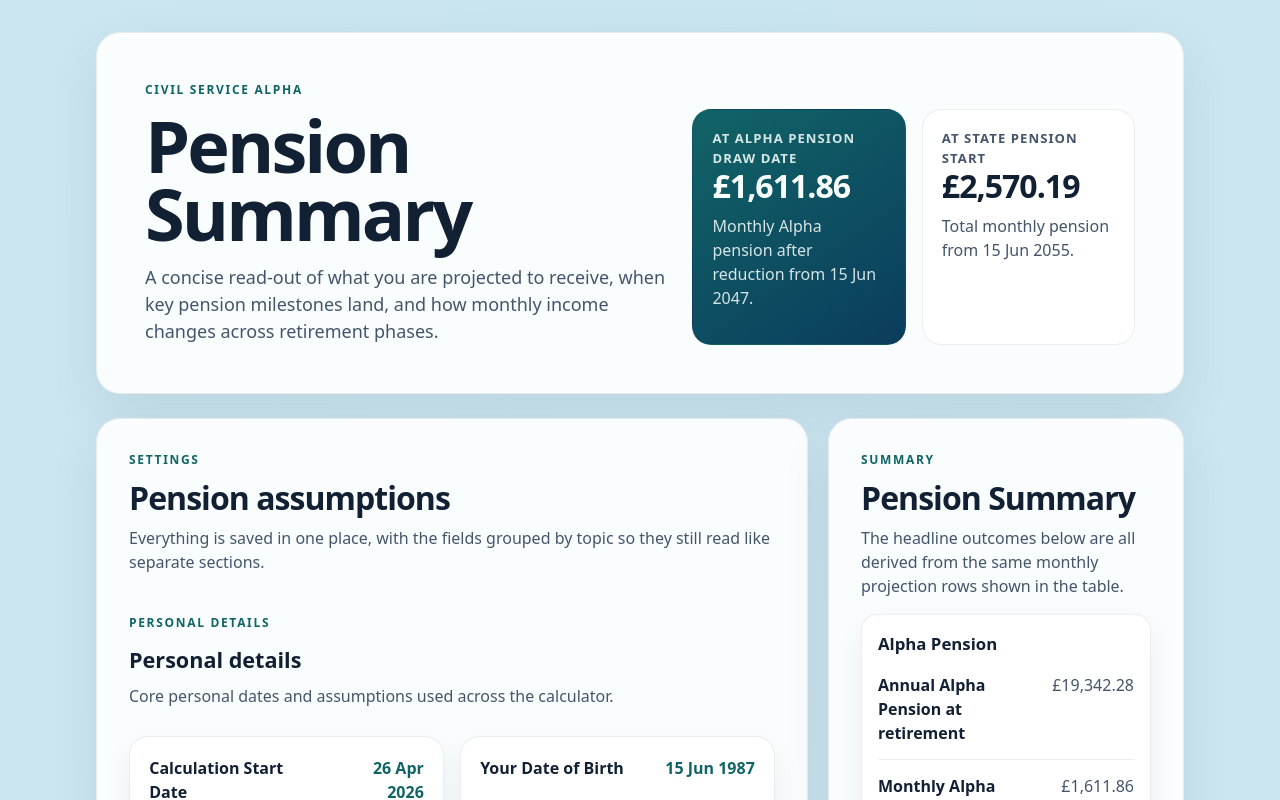
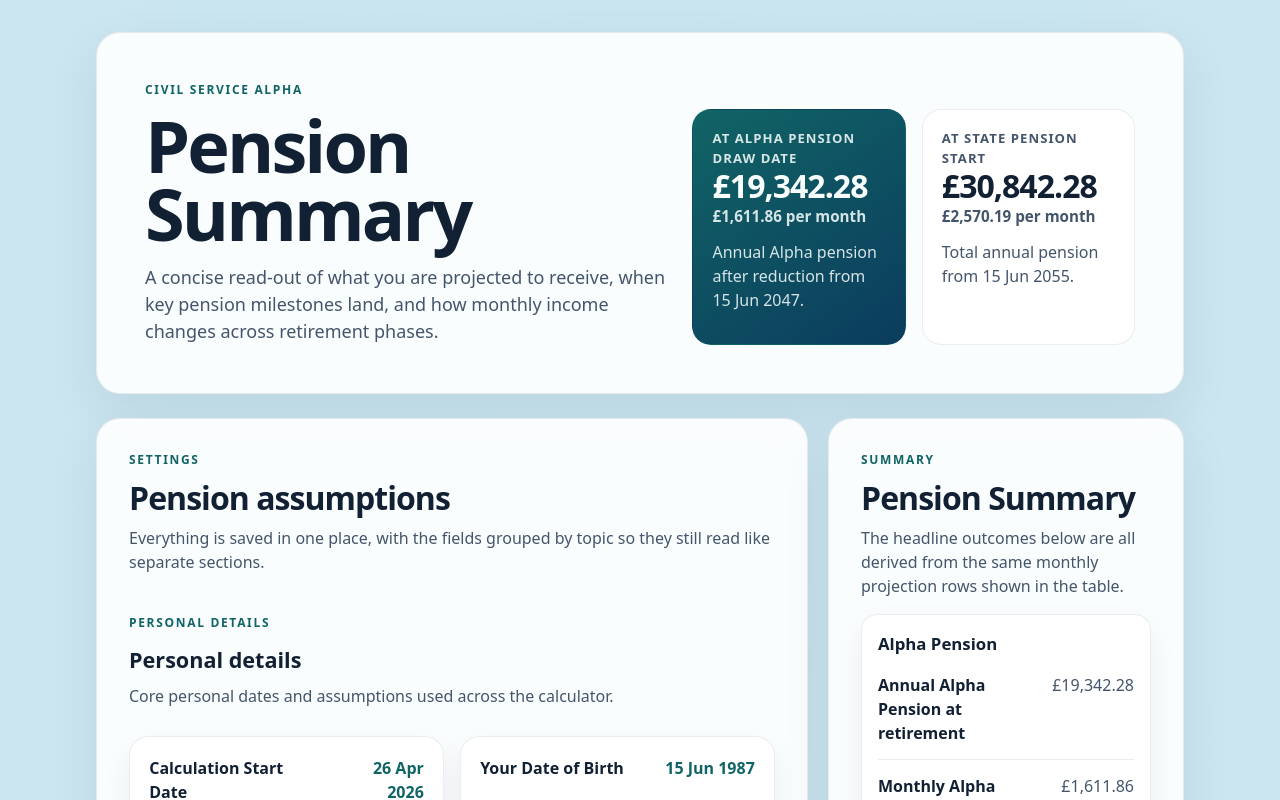
Before and after one commit to r0w4n/cs-pension-calculator, a React (Vite) app: page / in a window 1280 px wide. Shown: the top 800 px of the page. Built offline with nearby package versions, Linux system fonts and the light colour scheme.

Commit message:
update summary

```diff
--- a/src/App.tsx
+++ b/src/App.tsx
@@ -215,20 +215,33 @@ function App() {
         <div className="hero-actions">
           <article className="summary-card summary-card--accent">
             <p className="card-label">At Alpha pension draw date</p>
-            <h2>{formatCurrencyDetailed(pensionSummary.alphaPension.monthlyAtDraw)}</h2>
+            <div className="summary-card-amounts">
+              <h2>{formatCurrencyDetailed(pensionSummary.alphaPension.annualAtDraw)}</h2>
+              <p className="summary-card-secondary-amount">
+                {formatCurrencyDetailed(pensionSummary.alphaPension.monthlyAtDraw)} per month
+              </p>
+            </div>
             <p>
-              Monthly Alpha pension after reduction from{" "}
+              Annual Alpha pension after reduction from{" "}
               {formatDate(pensionSummary.keyDates.startsAlphaPension)}.
             </p>
           </article>
 
           <article className="summary-card">
             <p className="card-label">At State Pension start</p>
-            <h2>
-              {formatCurrencyDetailed(pensionSummary.incomeOverTime.monthlyAtStateStart)}
-            </h2>
+            <div className="summary-card-amounts">
+              <h2>
+                {formatCurrencyDetailed(
+                  pensionSummary.incomeOverTime.monthlyAtStateStart * 12,
+                )}
+              </h2>
+              <p className="summary-card-secondary-amount">
+                {formatCurrencyDetailed(pensionSummary.incomeOverTime.monthlyAtStateStart)} per
+                month
+              </p>
+            </div>
             <p>
-              Total monthly pension from{" "}
+              Total annual pension from{" "}
               {formatDate(pensionSummary.keyDates.startsStatePension)}.
             </p>
           </article>
--- a/src/index.css
+++ b/src/index.css
@@ -136,6 +136,19 @@ h3 {
 .field-card p {
   margin-bottom: 0;
   color: var(--text-muted);
+}
+
+.summary-card-amounts {
+  margin-bottom: 0.75rem;
+}
+
+.summary-card-amounts h2 {
+  margin-bottom: 0.2rem;
+}
+
+.summary-card-secondary-amount {
+  font-size: 0.95rem;
+  font-weight: 600;
 }
 
 .summary-card--accent {
```
